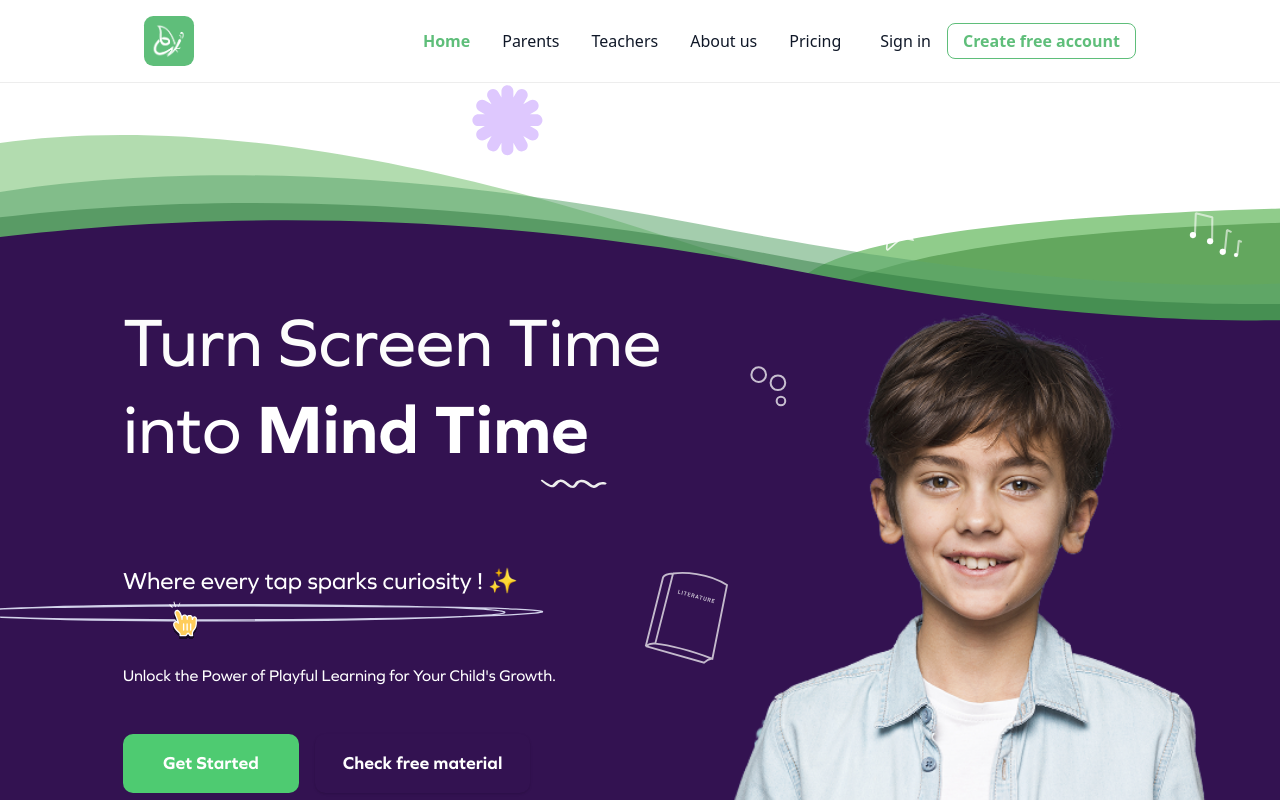
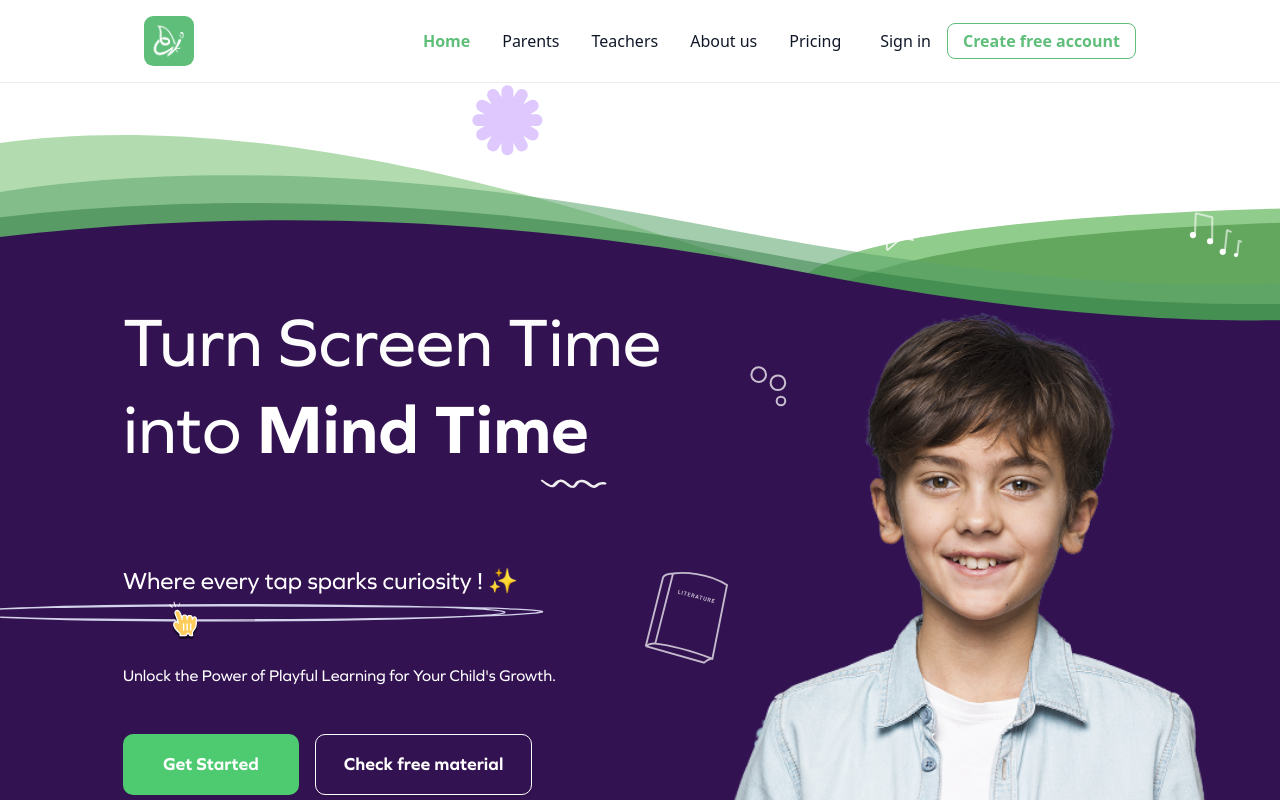
Before and after one commit to keytabdev/ekweb, a Next.js app: page / in a window 1280 px wide. Shown: the top 800 px of the page. Built offline with nearby package versions, Linux system fonts and the light colour scheme.

Commit message:
button border home page

```diff
--- a/src/components/home/HeroSection.tsx
+++ b/src/components/home/HeroSection.tsx
@@ -56,7 +56,7 @@ export default function HeroSection() {
                 <button className="bg-[#4ECB71] hover:bg-[#45b866] text-white font-sans font-semibold text-[18px] py-4 px-10 rounded-lg transition-colors">
                   Get Started
                 </button>
-                <button className="text-white hover:text-[#4ECB71] font-sans font-semibold text-[18px] py-4 px-7 rounded-lg shadow-sm hover:shadow-md transition-all">
+                <button className="text-white hover:text-[#4ECB71] font-sans font-semibold text-[18px] py-4 px-7 rounded-lg shadow-sm hover:shadow-md transition-all border border-white">
                   Check free material
                 </button>
               </div>
```
